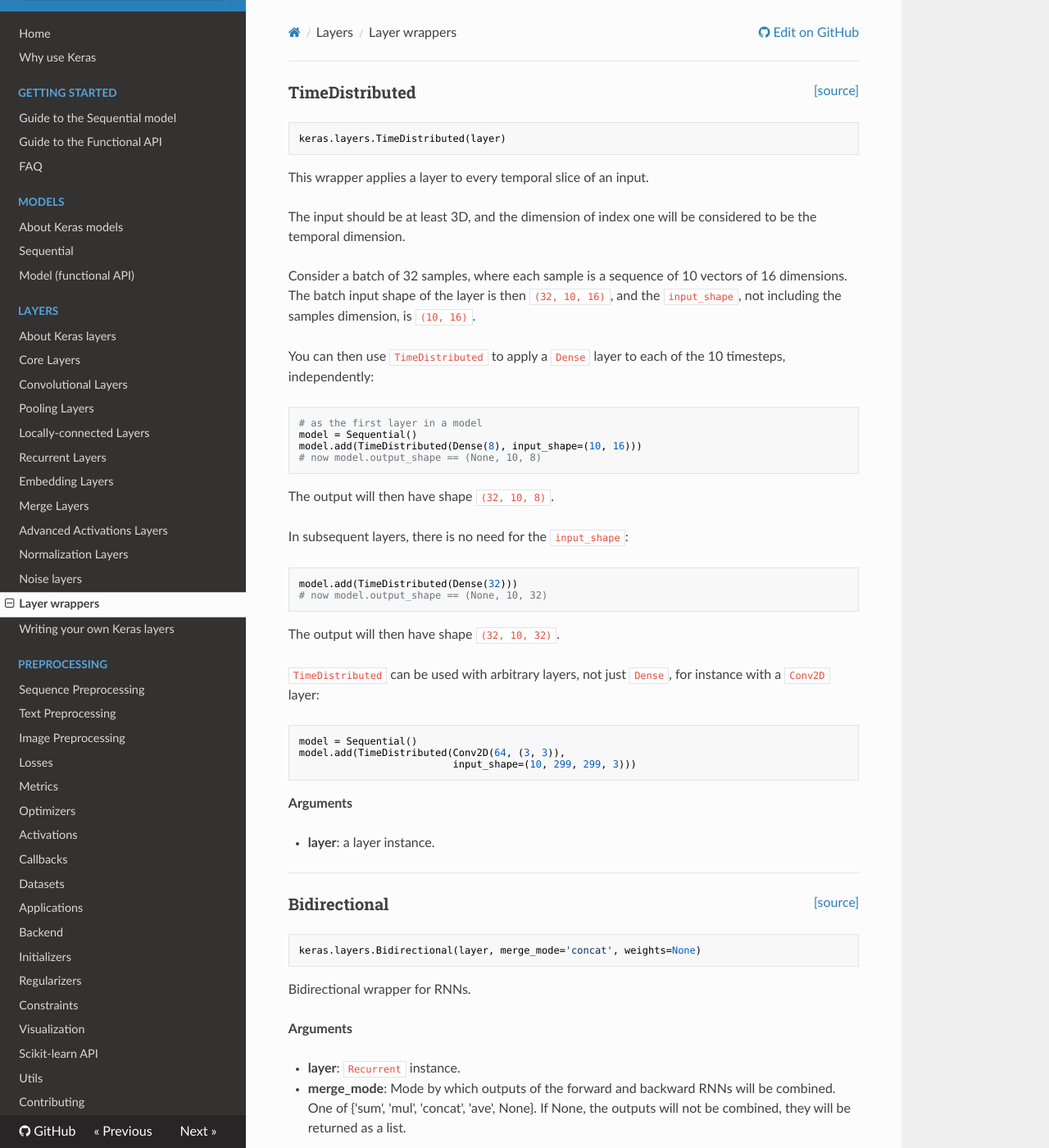
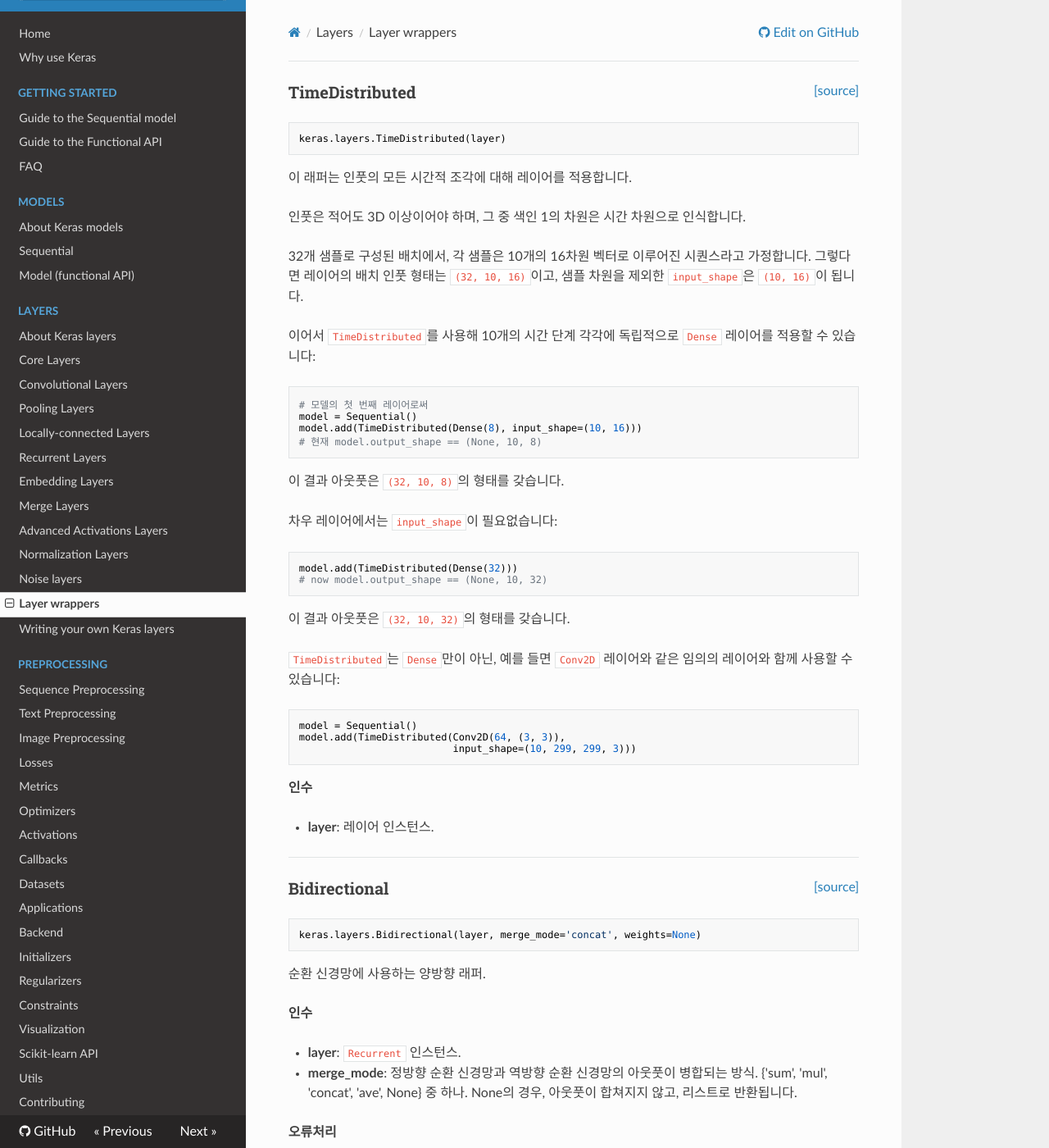
Before and after one commit to keras-team/keras-docs-ko, an MkDocs documentation site: the page built from sources/layers/wrappers.md, in a window 1280 px wide and 1400 px high. Shown: the whole window at 82% size. Built offline with MkDocs 1.6.1, drawn with Linux system fonts in a browser that asks for light colours; nearby versions of some CDN libraries; some of the changed text lies outside the part shown.

Commit message:
Update wrappers.md
layers/wrappers.md 번역 완료

````diff
--- a/sources/layers/wrappers.md
+++ b/sources/layers/wrappers.md
@@ -5,39 +5,39 @@
 keras.layers.TimeDistributed(layer)
 ```
 
-This wrapper applies a layer to every temporal slice of an input.
+이 래퍼는 인풋의 모든 시간적 조각에 대해 레이어를 적용합니다.
 
-The input should be at least 3D, and the dimension of index one
-will be considered to be the temporal dimension.
+인풋은 적어도 3D 이상이어야 하며, 그 중 색인 1의 차원은
+시간 차원으로 인식합니다.
 
-Consider a batch of 32 samples,
-where each sample is a sequence of 10 vectors of 16 dimensions.
-The batch input shape of the layer is then `(32, 10, 16)`,
-and the `input_shape`, not including the samples dimension, is `(10, 16)`.
+32개 샘플로 구성된 배치에서,
+각 샘플은 10개의 16차원 벡터로 이루어진 시퀀스라고 가정합니다.
+그렇다면 레이어의 배치 인풋 형태는 `(32, 10, 16)`이고,
+샘플 차원을 제외한 `input_shape`은 `(10, 16)`이 됩니다.
 
-You can then use `TimeDistributed` to apply a `Dense` layer
-to each of the 10 timesteps, independently:
+이어서 `TimeDistributed`를 사용해 10개의 시간 단계 각각에
+독립적으로 `Dense` 레이어를 적용할 수 있습니다:
 
 ```python
-# as the first layer in a model
+# 모델의 첫 번째 레이어로써
 model = Sequential()
 model.add(TimeDistributed(Dense(8), input_shape=(10, 16)))
-# now model.output_shape == (None, 10, 8)
+# 현재 model.output_shape == (None, 10, 8)
 ```
 
-The output will then have shape `(32, 10, 8)`.
+이 결과 아웃풋은 `(32, 10, 8)`의 형태를 갖습니다.
 
-In subsequent layers, there is no need for the `input_shape`:
+차우 레이어에서는 `input_shape`이 필요없습니다:
 
 ```python
 model.add(TimeDistributed(Dense(32)))
 # now model.output_shape == (None, 10, 32)
 ```
 
-The output will then have shape `(32, 10, 32)`.
+이 결과 아웃풋은 `(32, 10, 32)`의 형태를 갖습니다.
 
-`TimeDistributed` can be used with arbitrary layers, not just `Dense`,
-for instance with a `Conv2D` layer:
+`TimeDistributed`는 `Dense`만이 아닌, 예를 들면 `Conv2D` 레이어와 같은
+임의의 레이어와 함께 사용할 수 있습니다:
 
 ```python
 model = Sequential()
@@ -45,9 +45,9 @@
                           input_shape=(10, 299, 299, 3)))
 ```
 
-__Arguments__
+__인수__
 
-- __layer__: a layer instance.
+- __layer__: 레이어 인스턴스.
 
 ----
 
@@ -58,22 +58,22 @@
 keras.layers.Bidirectional(layer, merge_mode='concat', weights=None)
 ```
 
-Bidirectional wrapper for RNNs.
+순환 신경망에 사용하는 양방향 래퍼.
 
-__Arguments__
+__인수__
 
-- __layer__: `Recurrent` instance.
-- __merge_mode__: Mode by which outputs of the
-    forward and backward RNNs will be combined.
-    One of {'sum', 'mul', 'concat', 'ave', None}.
-    If None, the outputs will not be combined,
-    they will be returned as a list.
+- __layer__: `Recurrent` 인스턴스.
+- __merge_mode__: 정방향 순환 신경망과
+    역방향 순환 신경망의 아웃풋이 병합되는 방식.
+    {'sum', 'mul', 'concat', 'ave', None} 중 하나.
+    None의 경우, 아웃풋이 합쳐지지 않고,
+    리스트로 반환됩니다.
 
-__Raises__
+__오류처리__
 
-- __ValueError__: In case of invalid `merge_mode` argument.
+- __ValueError__: `merge_mode` 인수가 유효하지 않은 경우 오류메시지를 전달합니다.
 
-__Examples__
+__예시__
 
 
 ```python
````
